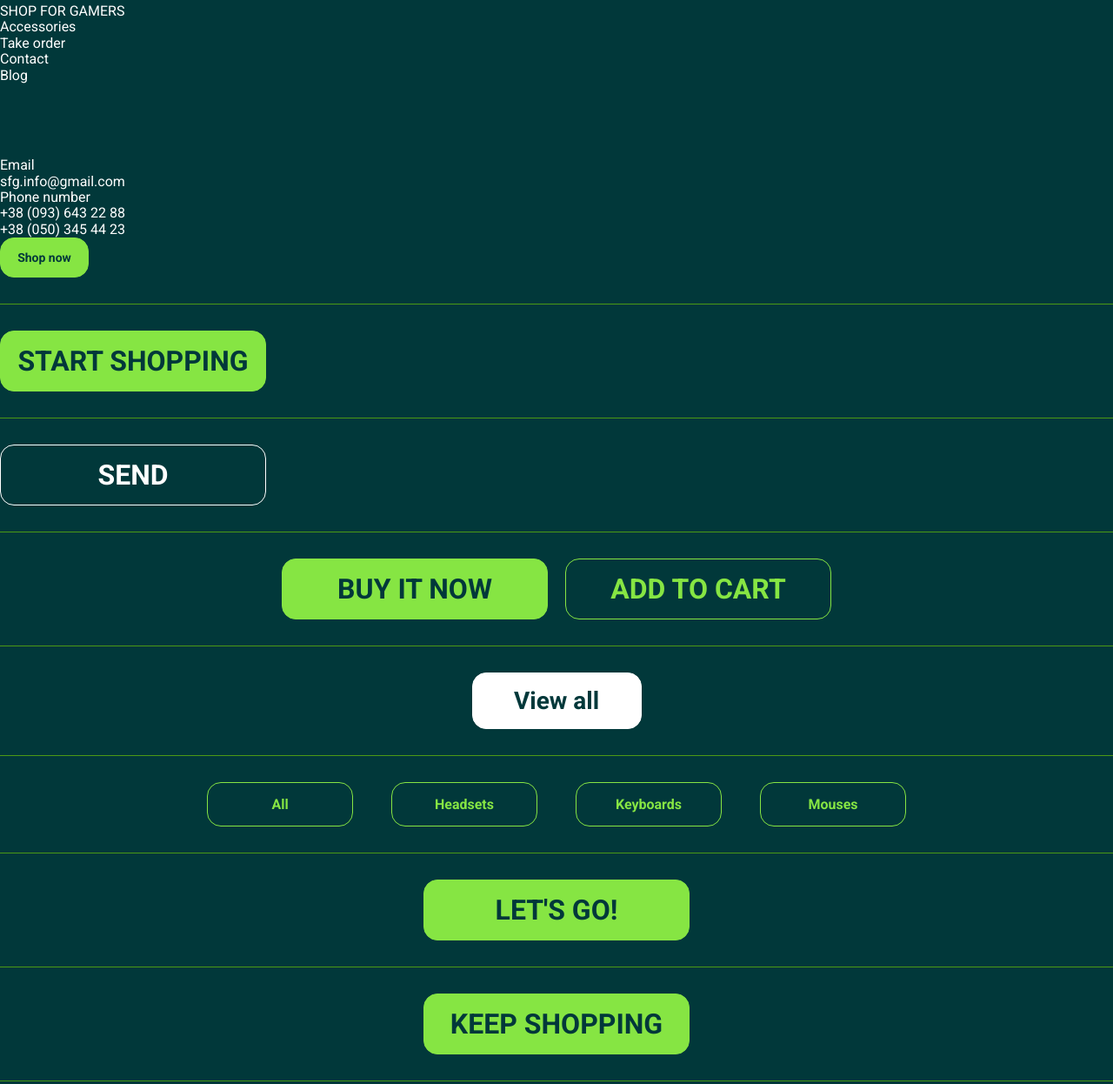
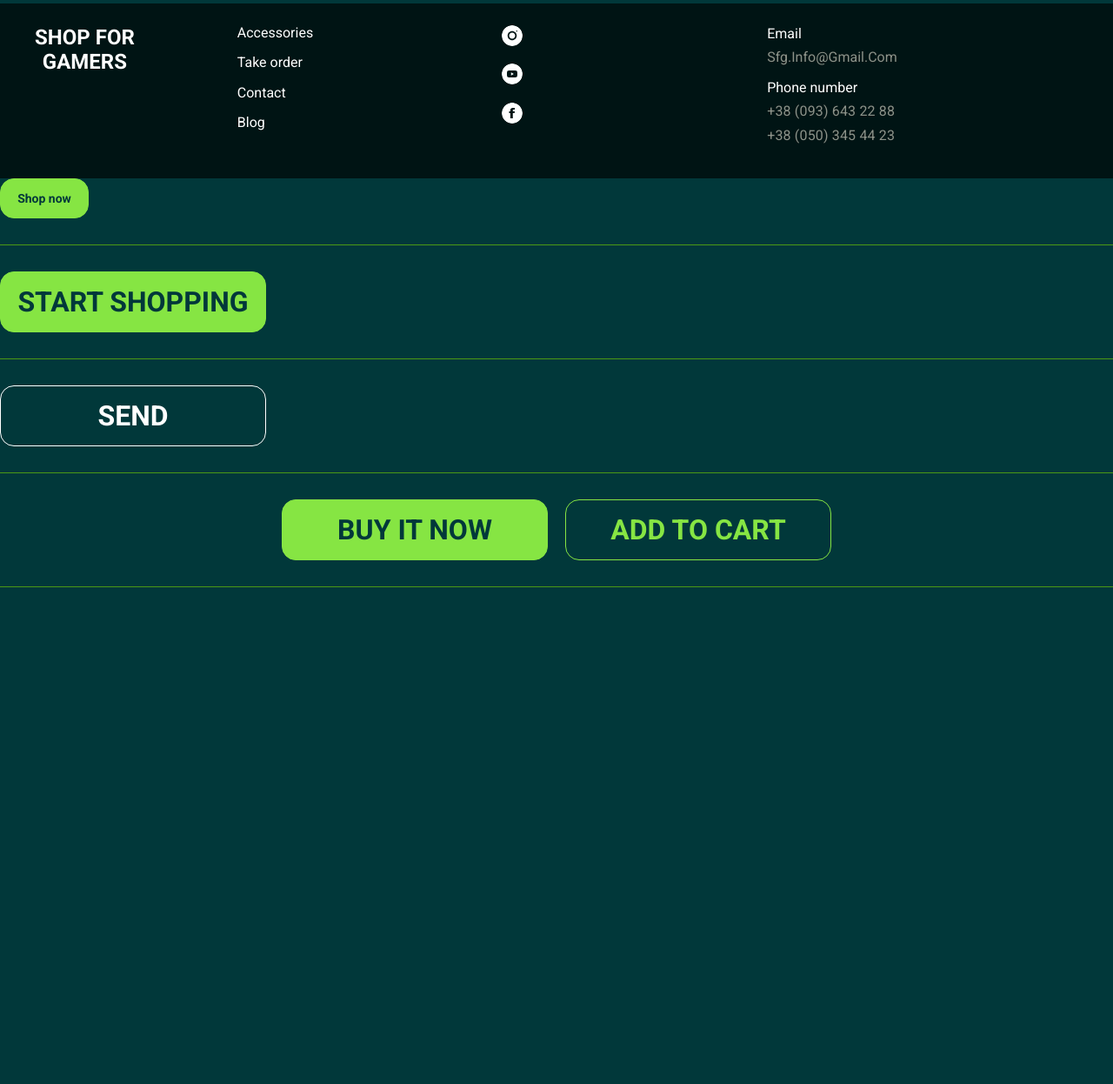
Before and after one commit to PrataCat/team-progect-html-scc, a website built with Parcel: page src/index.html in a window 1280 px wide. Shown: the part 132-1378 px from the top of the page at 87% size. After the commit the page ends 837 px from the top, so only its background shows below. Built offline with nearby package versions, Linux system fonts and the light colour scheme.

Commit message:
add footer_sass

```diff
--- a/src/partials/btn.html
+++ b/src/partials/btn.html
@@ -32,50 +32,3 @@
     </li>
   </ul>
 </section>
-
-<section class="btn-flex">
-  <a href="./partials/feacher-accessories.html " class="btn-view-all"
-    >View all</a
-  >
-</section>
-
-<section class="btn-flex">
-  <div class="container-accessories-btn">
-    <ul class="accessories-btn-list">
-      <li>
-        <button type="button" class="btn-secondary btn-accessories">All</button>
-      </li>
-      <li>
-        <button type="button" class="btn-secondary btn-accessories">
-          Headsets
-        </button>
-      </li>
-      <li>
-        <button type="button" class="btn-secondary btn-accessories">
-          Keyboards
-        </button>
-      </li>
-      <li>
-        <button type="button" class="btn-secondary btn-accessories">
-          Mouses
-        </button>
-      </li>
-    </ul>
-  </div>
-</section>
-
-<section class="btn-flex">
-  <button type="button" class="btn-big btn-big-prime btn-modal">
-    Let's go!
-  </button>
-</section>
-
-<section class="btn-flex">
-  <button type="button" class="btn-big btn-big-prime btn-modal">
-    KEEP SHOPPING
-  </button>
-</section>
-
-<section class="btn-flex">
-  <button type="button" class="btn-big btn-big-prime btn-modal">ok</button>
-</section>
--- a/src/partials/footer.html
+++ b/src/partials/footer.html
@@ -1,28 +1,29 @@
 <!-- Klimenko Tetyana -->
 <!-- footer -->
-<footer class="footer-aside">
-    <a class="footer__logo link" href="#" lang="en">SHOP FOR GAMERS</a>
-
+<footer class="footer">
+    <div class="footer-container container">
+    <a class="footer__logo link" href="../src/index.html" lang="en">SHOP FOR<br /> GAMERS</a>
+    <div class="footer-nav__container">
     <nav class="footer-menue">
 
         <ul class="footer-menue__list list">
           <li class="footer-menue__item">
-            <a class="footer-menue__link link" href="#" lang="en">
+            <a class="footer-menue__link link" href="./partials/feacher-accessories.html" lang="en">
                 Accessories
             </a>
           </li>
           <li class="footer-menue__item">
-            <a class="footer-menue__link link" href="#" lang="en">
+            <a class="footer-menue__link link" href="./partials/feacher-take-order.html" lang="en">
                 Take order
             </a>
           </li>
           <li class="footer-menue__item">
-            <a class="footer-menue__link link" href="#" lang="en">
+            <a class="footer-menue__link link" href="./partials/feacher-contact.html" lang="en">
                 Contact
             </a>
             </li>
           <li class="footer-menue__item">
-            <a class="footer-menue__link link" href="#" lang="en">
+            <a class="footer-menue__link link" href="./partials/feacher-blog.html" lang="en">
                 Blog
             </a>
           </li>
@@ -32,29 +33,31 @@
     <div class="social">
         <ul class="social__list list">
           <li class="social__item">
-            <a class="social__link" href="#" lang="en">
-              <svg class="social_icon" width="24" height="24">
-                <use href="#"></use>
+            <a class="social__link" href="#" target="_blank" rel="noopenet noreferrer nofollo" lang="en">
+              <svg class="social__icon" width="24" height="24">
+                <use href="./images/symbol-defs.svg#icon-group_1716"></use>
               </svg>
             </a>
           </li>
           <li class="social__item">
-            <a class="social__link" href="#" lang="en">
+            <a class="social__link" href="#" target="_blank" rel="noopenet noreferrer nofollo" lang="en">
               <svg class="social__icon" width="24" height="24">
-                <use href="#"></use>
+                <use href="./images/symbol-defs.svg#icon-youtube"></use>
               </svg>
             </a>
           </li>
           <li class="social__item">
-            <a class="social__link" href="#" lang="en">
+            <a class="social__link" href="#" target="_blank" rel="noopenet noreferrer nofollo" lang="en">
               <svg class="social__icon" width="24" height="24">
-                <use href="#"></use>
+                <use href="./images/symbol-defs.svg#icon-facebook"></use>
               </svg>
             </a>
           </li>
         </ul>
         </div>
-    <div>
+    </div>
+
+    <div class="footer-aside">
       <ul class="footer-list list">
         <li class="footer-link">
             <p class="footer__text">Email</p>
@@ -79,4 +82,5 @@
         </li>
       </ul>
     </div>
+  </div>
   </footer>
--- a/src/sass/layouts/_footer.scss
+++ b/src/sass/layouts/_footer.scss
@@ -0,0 +1,181 @@
+.footer {
+    background: #001414;
+   background-position: center;
+   margin: 0 auto;
+   width: 100%;
+   padding-top: 25px;
+   padding-bottom: 24px;
+   background-size: cover;
+}
+
+.footer-container {
+    @media screen and (max-width: 479px) {
+        // min-width: 320px;
+              width: 100%;
+ }
+
+ @media screen and (min-width: 480px) {
+
+ }
+
+
+ @media screen and (min-width: 768px) {
+    display: flex;
+   align-items: flex-start;
+ }
+
+ @media screen and (min-width: 1280px) {
+    display: flex;
+ }
+
+}
+
+
+
+
+.footer__logo {
+    font-family: var(--main-font);
+    font-style: normal;
+    font-weight: 700;
+    font-size: 24px;
+    line-height: 1.17;
+    text-align: center;
+    color: var(--primary-text-color);
+
+}
+
+.footer-nav__container {
+    display: flex;
+    justify-content: space-between;
+    margin-top: 25px;
+
+    @media screen and (min-width: 768px) {
+        margin-top: 0;
+       margin-right: 73px;
+       margin-left: 61px;
+     }
+
+     @media screen and (min-width: 1280px) {
+        margin-top: 0;
+        margin-right: 281px;
+        margin-left: 118px;
+     }
+
+}
+
+
+
+.footer-menue__item {
+
+    margin-bottom: 16px;
+}
+
+.footer-menue__link {
+    font-family: var(--main-font);
+    // font-style: normal;
+    font-weight: 400;
+    font-size: 16px;
+    line-height: 1;
+    color: var(--primary-text-color);
+
+}
+
+.social {
+
+    margin-right: 16px;
+
+
+    @media screen and (min-width: 768px) {
+
+        margin-right: 0;
+     }
+
+    @media screen and (min-width: 1280px) {
+        display: block;
+     }
+}
+
+.social__list {
+    display: block;
+
+    @media screen and (min-width: 768px) {
+        display: flex;
+        margin-left: 89px;
+     }
+
+     @media screen and (min-width: 1280px) {
+        display: block;
+        margin-left: 217px;
+     }
+}
+
+.social__item {
+   margin-bottom: 32px;
+
+   @media screen and (min-width: 768px) {
+    margin-bottom: 0;
+    margin-right: 16px;
+ }
+
+ @media screen and (min-width: 1280px) {
+    margin-bottom: 16px;
+    margin-right: 0;
+ }
+}
+
+.social__item:last-child {
+    margin-bottom: 0;
+    margin-right: 0;
+
+ }
+
+.social__icon {
+
+    width: 24px;
+    height: 24px;
+    border-radius: 50%;
+    align-items: center;
+    justify-content: center;
+}
+
+
+
+.footer__text {
+    font-family: var(--main-font);
+    // font-style: normal;
+    font-weight: 400;
+    font-size: 16px;
+    line-height: 1.19;
+    color: var(--primary-text-color);
+    margin-bottom: 8px;
+}
+
+.footer-link {
+    margin-bottom: 16px;
+}
+
+.footer-mail {
+    font-family: var(--main-font);
+    // font-style: normal;
+    font-weight: 400;
+    font-size: 16px;
+    line-height: 1.19;
+    text-transform: capitalize;
+    color: var(--secondary-text-color);
+}
+
+.footer-link__tel {
+    margin-bottom: 8px;
+}
+
+.footer-tel {
+    font-family: var(--main-font);
+    // font-style: normal;
+    font-weight: 400;
+    font-size: 16px;
+    line-height: 1.19;
+    letter-spacing: 0.01em;
+    text-transform: capitalize;
+    color: var(--secondary-text-color);
+    margin-bottom: 8px;
+}
```
